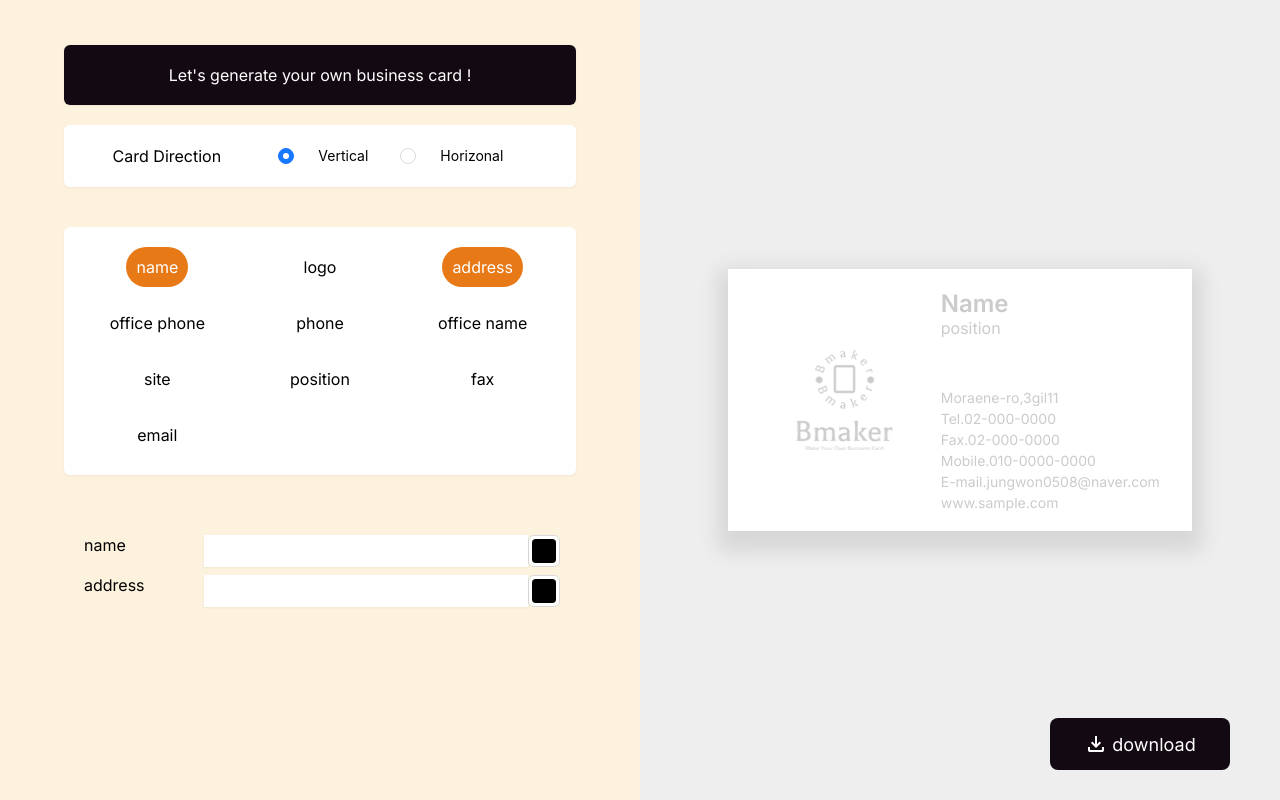
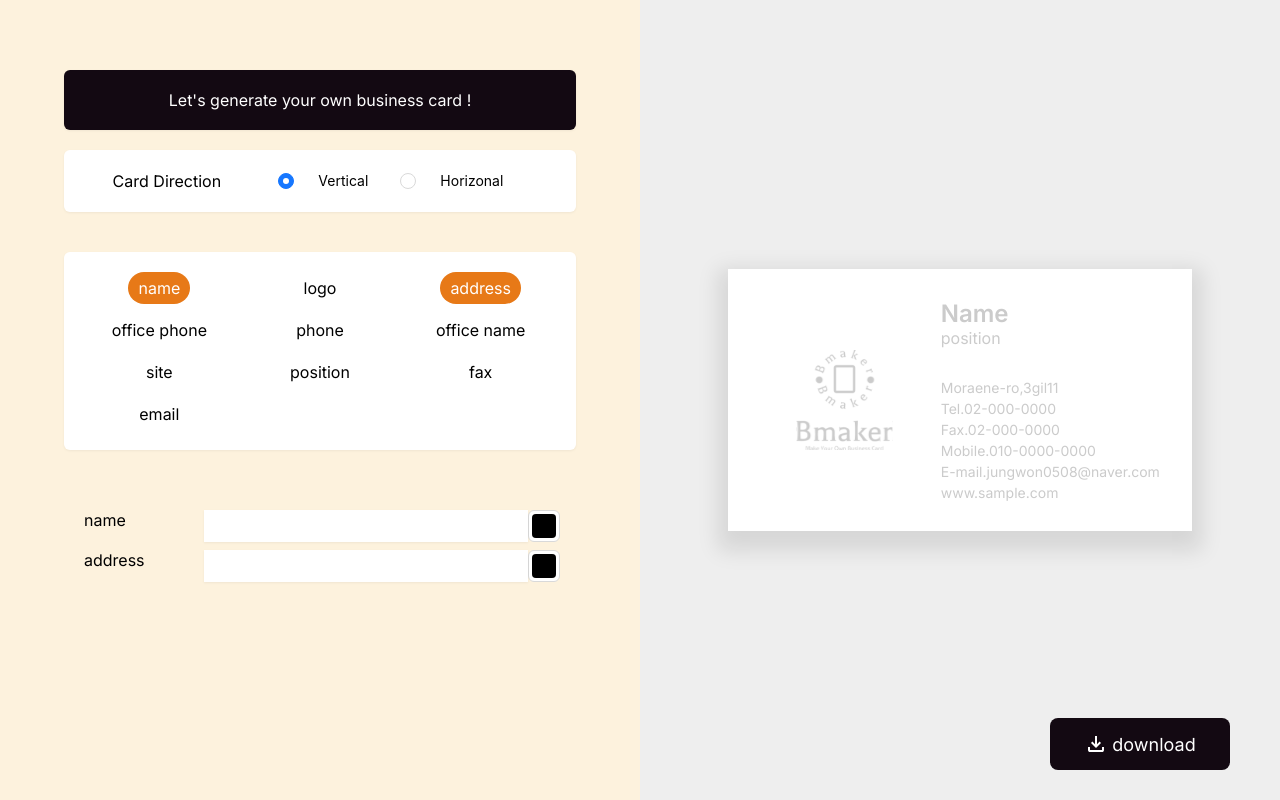
Before and after one commit to businesscard-nextjs/business-card, a Next.js app: page /make in a window 1280 px wide. Built offline with nearby package versions, Linux system fonts and the light colour scheme.

Commit message:
💄 # make 페이지 퍼블리싱 수정

```diff
--- a/src/components/landing/BCardWFrontFMake.tsx
+++ b/src/components/landing/BCardWFrontFMake.tsx
@@ -27,7 +27,7 @@ const BCardWFrontFMake = ({ getRef }: PropsType) => {
   return (
     <div
       ref={getRef}
-      className={`flex bg-white p-20 shadow-card ${getCardDirection === "vertical" ? "aspect-[6/3.4] w-[80%]" : "aspect-[3.4/6] w-[40%] flex-col"}`}
+      className={`flex bg-white shadow-card ${getCardDirection === "vertical" ? "aspect-[6/3.4] w-[80%] px-20 py-30" : "aspect-[3.4/6] w-[40%] flex-col p-20"}`}
     >
       {/* logo */}
       <div className="flex w-full flex-1 items-center justify-center">
--- a/src/components/make/left/ElementBox.tsx
+++ b/src/components/make/left/ElementBox.tsx
@@ -14,10 +14,10 @@ function ElementBox({
   onClick,
 }: elementBoxProps) {
   return (
-    <div className="flex justify-center items-center">
+    <div className="flex items-center justify-center">
       <div
         onClick={onClick}
-        className={`w-max min-w-[60px] p-10 rounded-[50px] cursor-pointer text-center shadow`}
+        className={`shadow w-max min-w-[60px] cursor-pointer rounded-50 px-10 py-6 text-center`}
         style={{ color: textColor, backgroundColor: bgColor }}
       >
         {children}
--- a/src/components/make/left/ElementPicker.tsx
+++ b/src/components/make/left/ElementPicker.tsx
@@ -38,7 +38,7 @@ function ElementPicker() {
 
   return (
     <BoxLayout bgColor="#fff" margin="40px">
-      <div className="grid-rows-16 grid w-full grid-cols-3 gap-16">
+      <div className="grid-rows-16 grid w-full grid-cols-3 gap-10">
         {elementList.map((element: iElement) => {
           return (
             <ElementBox
```
